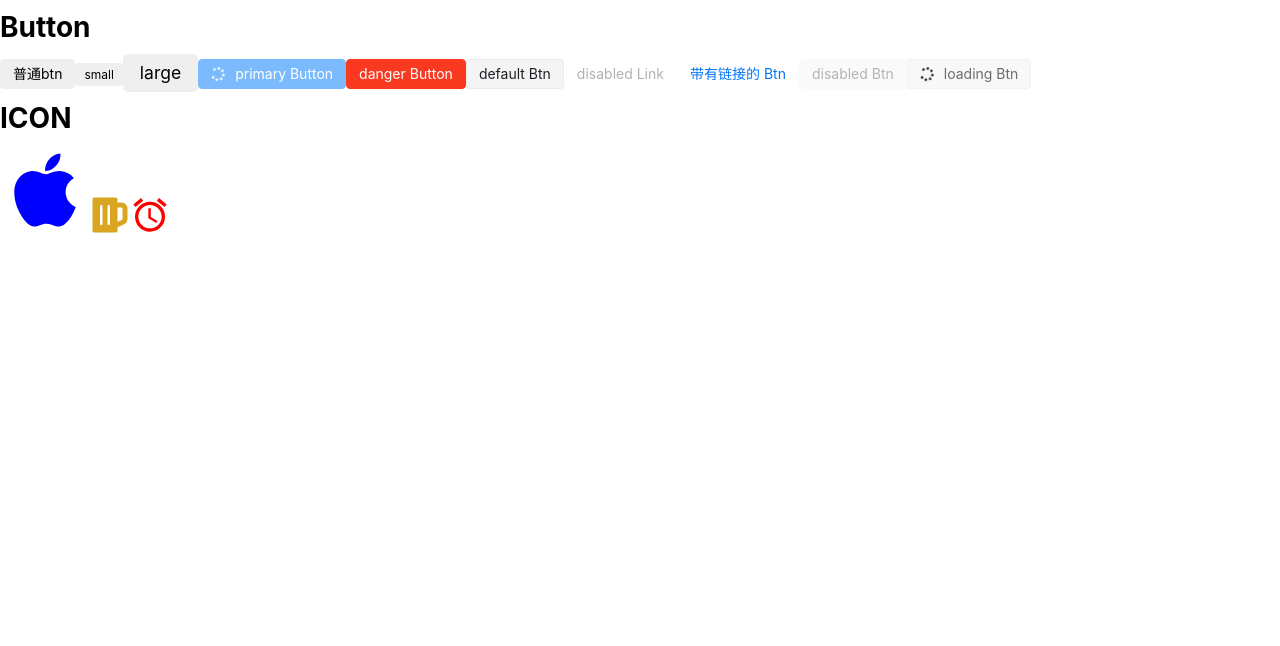
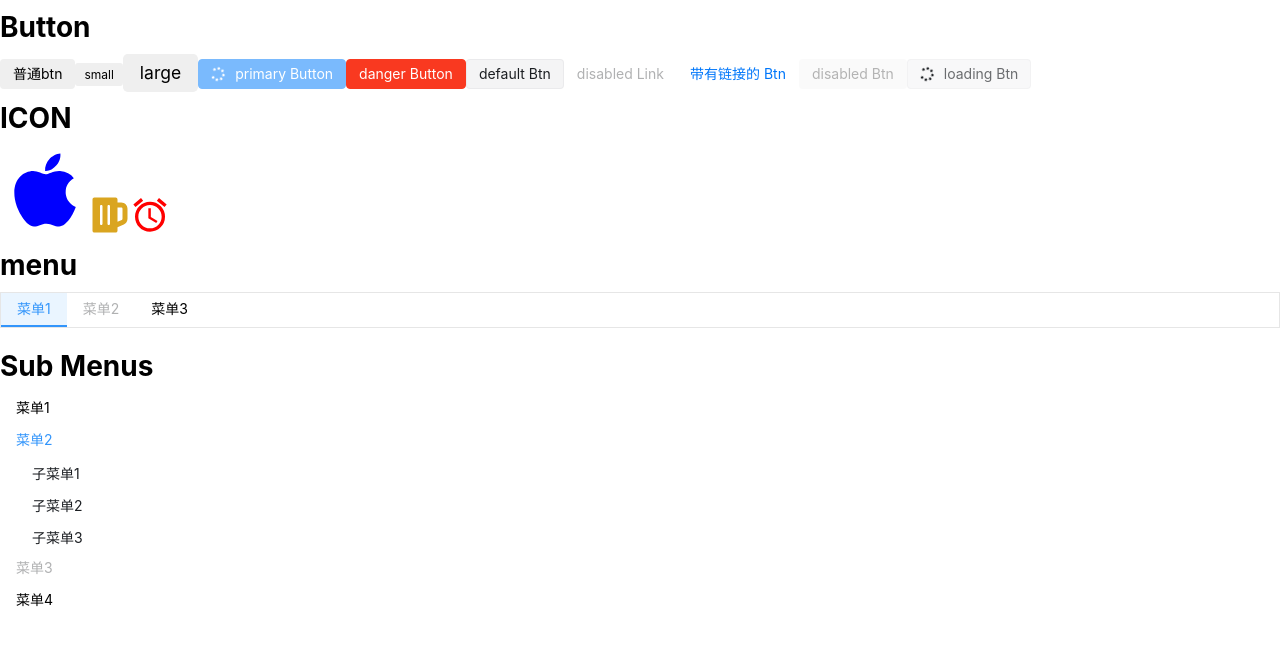
Before and after one commit to wangkaifn/emo-design, a React (Vite) app: page / in a window 1280 px wide. Shown: the top 646 px of the page. Built offline with nearby package versions, Linux system fonts and the light colour scheme; a small style sheet from the web is missing.

Commit message:
feat: 基础menu组件开发

```diff
--- a/src/App.tsx
+++ b/src/App.tsx
@@ -1,4 +1,4 @@
-import { Button } from './components'
+import { Button, Menu } from './components'
 import { Icon } from './components/Icon'
 
 function App() {
@@ -39,6 +39,36 @@ function App() {
         size={40}
         color="green"
       />
+
+      <h1>menu</h1>
+      <Menu
+        onSelect={val => {
+          console.log('onSelect', val)
+        }}
+      >
+        <Menu.Item>菜单1</Menu.Item>
+        <Menu.Item disabled>菜单2</Menu.Item>
+        <Menu.Item>菜单3</Menu.Item>
+      </Menu>
+      <h1>Sub Menus</h1>
+
+      <Menu
+        onSelect={val => {
+          console.log('onSelect', val)
+        }}
+        mode="vertical"
+        defaultOpenkeys={['1']}
+        defaultIndex="1"
+      >
+        <Menu.Item>菜单1</Menu.Item>
+        <Menu.SubMenu title="菜单2">
+          <Menu.Item>子菜单1</Menu.Item>
+          <Menu.Item>子菜单2</Menu.Item>
+          <Menu.Item>子菜单3</Menu.Item>
+        </Menu.SubMenu>
+        <Menu.Item disabled>菜单3</Menu.Item>
+        <Menu.Item>菜单4</Menu.Item>
+      </Menu>
     </main>
   )
 }
--- /dev/null
+++ b/src/components/Menu/MenuItem.tsx
@@ -0,0 +1,28 @@
+import classNames from 'classnames'
+import { MenuContext } from '.'
+import { IMenuItemProps } from './types'
+
+import { useContext } from 'react'
+
+const MenuItem: React.FunctionComponent<IMenuItemProps> = props => {
+  const { onSelect, index: currentIndex } = useContext(MenuContext)
+  const { children, index, className: cls, style, disabled } = props
+
+  const handleClick = () => {
+    if (onSelect && !disabled && index && typeof index === 'string') {
+      onSelect(index)
+    }
+  }
+  const classes = classNames('menu-item', cls, {
+    disabled: disabled,
+    active: index === currentIndex,
+  })
+  return (
+    <li className={classes} style={style} onClick={handleClick}>
+      {children}
+    </li>
+  )
+}
+MenuItem.displayName = 'MenuItem'
+
+export default MenuItem
--- /dev/null
+++ b/src/components/Menu/SubMenu.tsx
@@ -0,0 +1,69 @@
+import classNames from 'classnames'
+import { IMenuItemProps, ISubMenuProps } from './types'
+import React, { useContext, useState } from 'react'
+import { MenuContext } from '.'
+
+const SubMenu: React.FunctionComponent<ISubMenuProps> = props => {
+  const { index: currentIndex, defaultOpenkeys, mode } = useContext(MenuContext)
+
+  const { index, title, className: cls, children } = props
+
+  const isOpen = mode === 'vertical' && defaultOpenkeys?.includes(index + '')
+  const [open, setOpen] = useState(isOpen)
+
+  const classes = classNames('menu-item submenu-item', cls, {
+    open: open,
+    active: index === currentIndex || currentIndex?.split('-')[0] === index,
+    vertical: mode === 'vertical',
+  })
+
+  const clickHandle =
+    mode === 'vertical'
+      ? {
+          onClick: (e: React.MouseEvent) => {
+            e.preventDefault()
+            setOpen(!open)
+          },
+        }
+      : undefined
+  const hoverHandle =
+    mode === 'horizontal'
+      ? {
+          onMouseEnter: (e: React.MouseEvent) => {
+            e.preventDefault()
+            setOpen(true)
+          },
+          onMouseLeave: (e: React.MouseEvent) => {
+            e.preventDefault()
+            setOpen(false)
+          },
+        }
+      : undefined
+
+  const renderChildren = () => {
+    return React.Children.map(children, (child, index) => {
+      const childElement =
+        child as React.FunctionComponentElement<IMenuItemProps>
+      if (childElement.type && childElement.type.displayName === 'MenuItem') {
+        return React.cloneElement(childElement, {
+          index: props?.index + '-' + `${index}`,
+        })
+      } else {
+        console.warn(
+          'Warning: SubMenu has a child which is not a MenuItem component',
+        )
+      }
+    })
+  }
+  return (
+    <li className={classes} {...hoverHandle}>
+      <div className="submenu-title" {...clickHandle}>
+        {title}
+      </div>
+      <ul className="submenu">{renderChildren()}</ul>
+    </li>
+  )
+}
+SubMenu.displayName = 'SubMenu'
+
+export default SubMenu
--- /dev/null
+++ b/src/components/Menu/index.tsx
@@ -0,0 +1,85 @@
+import classNames from 'classnames'
+import MenuItem from './MenuItem'
+import {
+  IMenuItemProps,
+  IMenuProps,
+  ISubMenuProps,
+  SelectFunction,
+} from './types'
+
+import React, { createContext, useState } from 'react'
+import SubMenu from './SubMenu'
+
+type MenuType = React.FunctionComponent<IMenuProps> & {
+  Item: React.FunctionComponent<IMenuItemProps>
+  SubMenu: React.FunctionComponent<ISubMenuProps>
+}
+
+interface IMenuContext {
+  index: string
+  mode?: string
+  onSelect?: SelectFunction
+  defaultOpenkeys?: string[]
+}
+export const MenuContext = createContext<IMenuContext>({
+  index: '0',
+})
+const Menu: MenuType = props => {
+  const {
+    mode = 'horizontal',
+    className: cls,
+    defaultOpenkeys = ['0'],
+    defaultIndex = '0',
+    onSelect,
+    children,
+    style,
+  } = props
+
+  const classes = classNames('menu', cls, {
+    vertical: mode === 'vertical',
+  })
+  const [currentIndex, setCurrentIndex] = useState(defaultIndex)
+
+  const handleSelect = (index: string) => {
+    setCurrentIndex(index)
+    if (onSelect) {
+      onSelect(index)
+    }
+  }
+  const value: IMenuContext = {
+    index: currentIndex || '0',
+    onSelect: handleSelect,
+    mode,
+    defaultOpenkeys,
+  }
+
+  const renderChildren = () => {
+    return React.Children.map(children, (child, index) => {
+      const childElement =
+        child as React.FunctionComponentElement<IMenuItemProps>
+      if (
+        (childElement.type && childElement.type.displayName === 'MenuItem') ||
+        childElement.type.displayName === 'SubMenu'
+      ) {
+        return React.cloneElement(childElement, {
+          index: `${index}`,
+        })
+      } else {
+        console.warn(
+          'Warning: Menu has a child which is not a Menu.Item component',
+        )
+      }
+    })
+  }
+  return (
+    <ul className={classes} style={style}>
+      <MenuContext.Provider value={value}>
+        {renderChildren()}
+      </MenuContext.Provider>
+    </ul>
+  )
+}
+
+Menu.Item = MenuItem
+Menu.SubMenu = SubMenu
+export default Menu
--- /dev/null
+++ b/src/components/Menu/style.scss
@@ -0,0 +1,91 @@
+/* stylelint-disable max-nesting-depth */
+@import '../../styles/variables';
+
+.menu {
+  display: flex;
+  padding-left: 0;
+  list-style: none;
+  margin-bottom: 30px;
+  border: 1px solid #e6e6e6;
+  flex-wrap: wrap;
+
+  li {
+    list-style: none;
+  }
+
+  > .menu-item {
+    position: relative;
+    padding: 0.5rem 1rem;
+    white-space: nowrap;
+    cursor: pointer;
+
+    &:hover,
+    &.active {
+      border-bottom: 2px solid var(--color-primary);
+      color: var(--color-primary);
+      background-color: var(--color-primary-light-default);
+    }
+
+    &.disabled {
+      color: var(--color-disabled-text);
+      cursor: not-allowed;
+      border: 0;
+    }
+
+    &.open {
+      .submenu {
+        display: block;
+      }
+    }
+  }
+
+  .submenu {
+    position: absolute;
+    left: 50%;
+    padding-left: 0;
+    transform: translate(-50%, 10px);
+    display: none;
+    cursor: pointer;
+    transition: all 0.3s $ease-in-out;
+    background-color: none;
+
+    .menu-item {
+      padding: 0.5rem 1rem;
+      color: var(--color-text-0);
+      cursor: pointer;
+
+      &:hover,
+      &.active {
+        color: var(--color-primary);
+        background-color: var(--color-primary-light-default);
+      }
+    }
+  }
+
+  &.vertical {
+    padding: 0;
+    border: 0;
+    border-radius: 0;
+    flex-direction: column;
+
+    .submenu {
+      position: relative;
+    }
+
+    .menu-item {
+      background-color: transparent;
+
+      &:not(.submenu-item) {
+        &.active {
+          border-right: 2px solid var(--color-primary);
+          background-color: var(--color-primary-light-default);
+        }
+      }
+    }
+
+    > .menu-item {
+      padding: 0.5rem 1rem;
+      border-bottom: 0;
+    }
+  }
+}
--- a/src/components/index.tsx
+++ b/src/components/index.tsx
@@ -1,2 +1,4 @@
 export { default as HelloWorld } from './HelloWorld/HelloWorld'
 export { default as Button } from './Button/index'
+
+export { default as Menu } from './Menu/index'
--- a/src/styles/index.scss
+++ b/src/styles/index.scss
@@ -8,3 +8,5 @@
 
 // 组件样式
 @use '../components/Button/Button.scss';
+
+@use '../components/Menu/style.scss';
```
Also changed, not shown: src/components/Menu/types.d.ts (added, +28 -0 lines).
